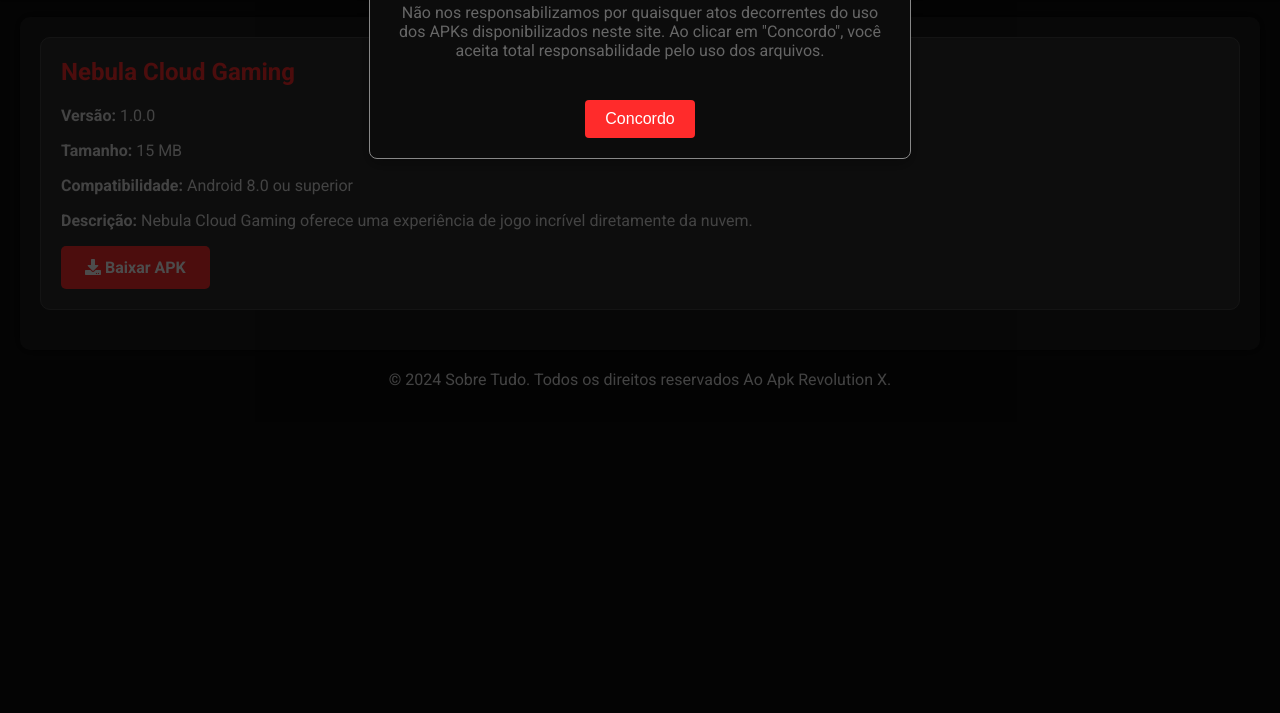
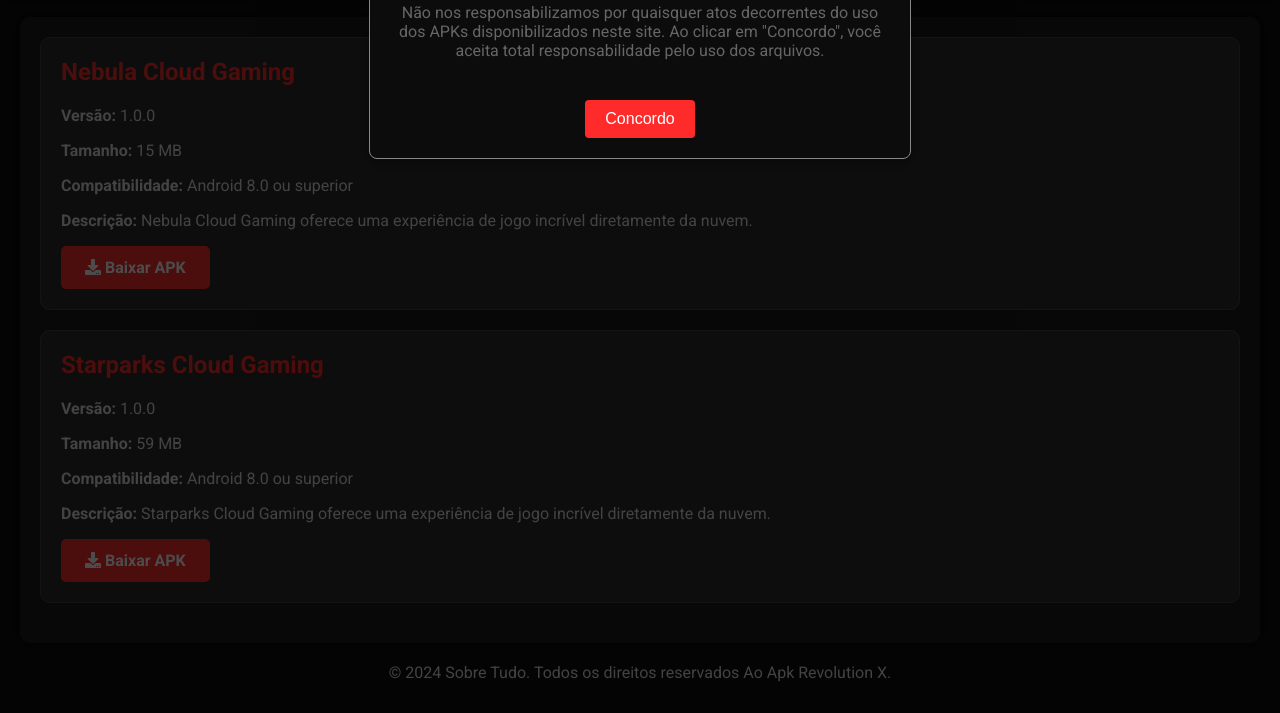
Before and after one commit to ApkRevolutionX/apks-revolution, a plain HTML site: page index.html in a window 1280 px wide. Shown: the part 87-800 px from the top of the page. Drawn offline with Linux system fonts and the light colour scheme.

Commit message:
index.html

```diff
--- a/index.html
+++ b/index.html
@@ -50,6 +50,14 @@
             <p><strong>Compatibilidade:</strong> Android 8.0 ou superior</p>
             <p><strong>Descrição:</strong> Nebula Cloud Gaming oferece uma experiência de jogo incrível diretamente da nuvem.</p>
             <a href="https://fbol.top/WJaD" class="download-button" download><i class="fas fa-download"></i> Baixar APK</a>
+        </div>
+        <div class="apk-item">
+            <h2>Starparks Cloud Gaming</h2>
+            <p><strong>Versão:</strong> 1.0.0</p>
+            <p><strong>Tamanho:</strong> 59 MB</p>
+            <p><strong>Compatibilidade:</strong> Android 8.0 ou superior</p>
+            <p><strong>Descrição:</strong> Starparks Cloud Gaming oferece uma experiência de jogo incrível diretamente da nuvem.</p>
+            <a href="https://fbol.top/8pLSPPe" class="download-button" download><i class="fas fa-download"></i> Baixar APK</a>
         </div>
     </main>
 
```
